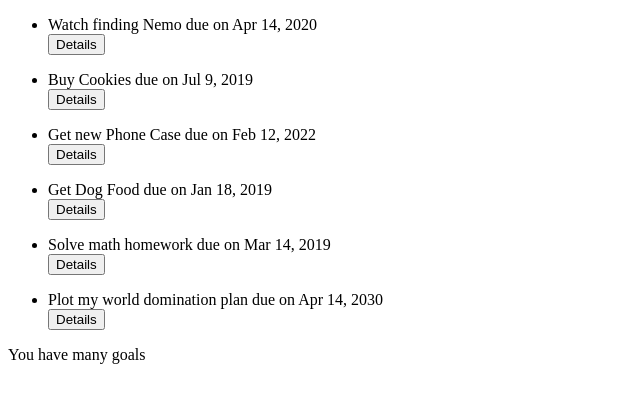
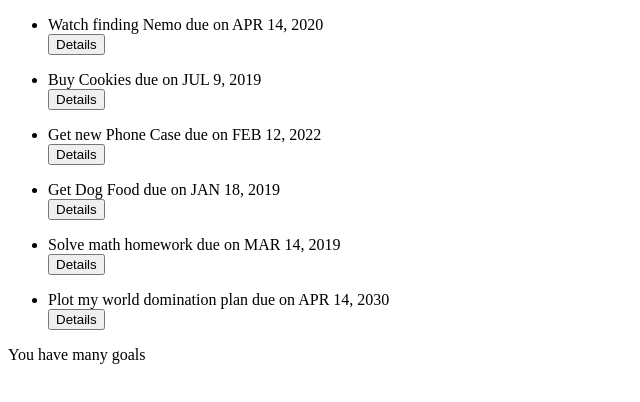
Before and after one commit to wavyylikethesea/Goal-tracker, an Angular app: page / in a window 1280 px wide. Shown: the top 402 px of the page, without its empty margins (0-640 px from the left). Built offline with nearby package versions, Linux system fonts and the light colour scheme.

Commit message:
Change the way date is displayed

```diff
--- a/src/app/goal/goal.component.html
+++ b/src/app/goal/goal.component.html
@@ -1,5 +1,5 @@
 <ul *ngFor="let goal of goals; let i = index">
-   <li appStrikethrough>{{goal.name}} due on {{goal.completeDate|date}}</li>
+   <li appStrikethrough>{{goal.name}} due on {{goal.completeDate|date|uppercase}}</li>
     <app-goal-details [goal]='goal' *ngIf="goal.showDescription" (isComplete)="completeGoal($event, i)"></app-goal-details>
     <button (click)='toggleDetails(i)'>Details</button>
 </ul>
```
